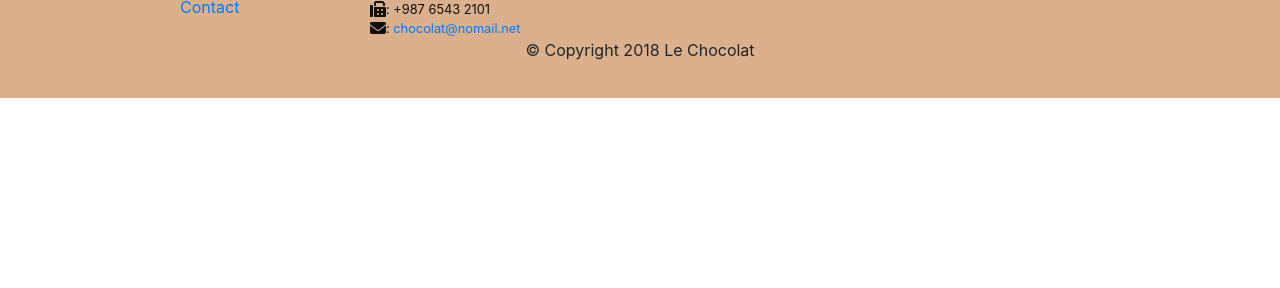
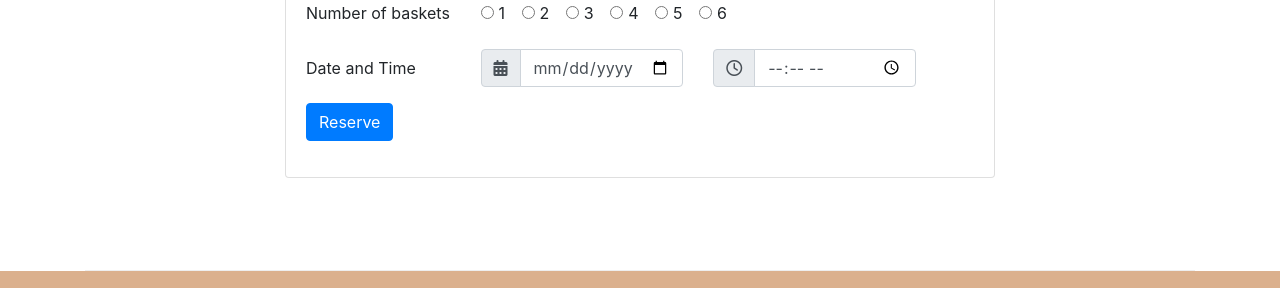
Before and after one commit to bashri1995/-leChocolat, a plain HTML site: page index.html in a window 1280 px wide. Shown: the part 1642-1930 px from the top of the page. Before the commit the page ends 1740 px from the top, so only its background shows below. Drawn offline with nearby package versions, Linux system fonts and the light colour scheme; a web font is replaced by a local one.

Commit message:
Bootstrap Assignment 9 Task 1

```diff
--- a/index.html
+++ b/index.html
@@ -117,6 +117,74 @@
 
             </div>
         </div>
+        <div class="row row-content justify-content-center">
+            <div class="col-12 col-sm-8">
+                <div class="card border-default">
+                    <h3 class="card-header bg-warning" style="color:white">Reserve your baskets</h3>
+                    <div class="card-body">
+                        <form>
+                            <div class="form-group row">
+                                <label class="col-12 col-sm-3">Number of baskets</label>
+                                <div class="col-12 col-sm-9">
+                                    <div class="form-check form-check-inline">
+                                        <input class="form-check-input" type="radio" name="inlineRadioOptions"
+                                            id="inlineRadio1" value="option1">
+                                        <label class="form-check-label" for="inlineRadio1">1</label>
+                                    </div>
+                                    <div class="form-check form-check-inline">
+                                        <input class="form-check-input" type="radio" name="inlineRadioOptions"
+                                            id="inlineRadio2" value="option2">
+                                        <label class="form-check-label" for="inlineRadio2">2</label>
+                                    </div>
+                                    <div class="form-check form-check-inline">
+                                        <input class="form-check-input" type="radio" name="inlineRadioOptions"
+                                            id="inlineRadio3" value="option3">
+                                        <label class="form-check-label" for="inlineRadio3">3</label>
+                                    </div>
+                                    <div class="form-check form-check-inline">
+                                        <input class="form-check-input" type="radio" name="inlineRadioOptions"
+                                            id="inlineRadio4" value="option4">
+                                        <label class="form-check-label" for="inlineRadio4">4</label>
+                                    </div>
+                                    <div class="form-check form-check-inline">
+                                        <input class="form-check-input" type="radio" name="inlineRadioOptions"
+                                            id="inlineRadio5" value="option5">
+                                        <label class="form-check-label" for="inlineRadio5">5</label>
+                                    </div>
+                                    <div class="form-check form-check-inline">
+                                        <input class="form-check-input" type="radio" name="inlineRadioOptions"
+                                            id="inlineRadio6" value="option6">
+                                        <label class="form-check-label" for="inlineRadio6">6</label>
+                                    </div>
+                                </div>
+                            </div>
+                            <div class="form-group row">
+                                <label class="col-12 col-sm-3 col-form-label">Date and Time</label>
+                                <div class="input-group col-12 col-sm-4">
+                                    <div class="input-group-prepend">
+                                        <span class="input-group-text" id="date"> <i class="fa fa-calendar"
+                                                aria-hidden="true"> </i></span>
+                                    </div>
+                                    <input type="date" class="form-control" placeholder="Date" id="date">
+                                </div>
+                                <div class="input-group col-12 col-sm-4">
+                                    <div class="input-group-prepend">
+                                        <span class="input-group-text"> <i class="fa fa-clock-o" aria-hidden="true">
+                                            </i></span>
+                                    </div>
+                                    <input type="time" class="form-control" id="time">
+                                </div>
+                            </div>
+                            <div class="form-group row">
+                                <div class="col-12 col-sm-3">
+                                    <button type="submit" class="btn btn-primary">Reserve</button>
+                                </div>
+                            </div>
+                        </form>
+                    </div>
+                </div>
+            </div>
+        </div>
     </div>
     </div>
     <footer class="footer">
```
